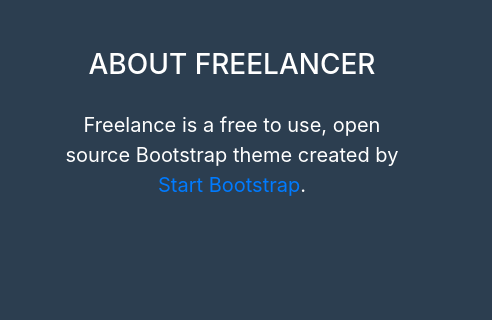
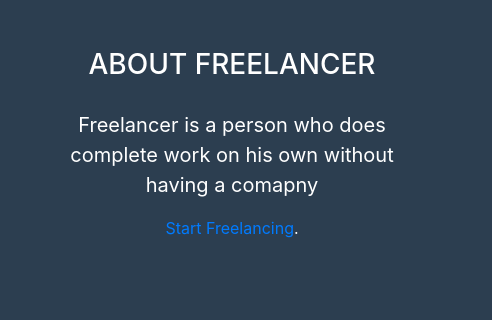
Before and after one commit to devyanigeca/first_upload, a website with bundled scripts: page index.html in a window 1280 px wide. Shown: the part 3238-3558 px from the top of the page, 788-1280 px from the left. Built offline with nearby package versions, Linux system fonts and the light colour scheme.

Commit message:
site has changed his decription

```diff
--- a/index.html
+++ b/index.html
@@ -244,8 +244,8 @@
             </div>
             <div class="footer-col col-md-4">
               <h3>About Freelancer</h3>
-              <p>Freelance is a free to use, open source Bootstrap theme created by
-                <a href="http://startbootstrap.com">Start Bootstrap</a>.</p>
+              <p>Freelancer is a person who does  complete work on his own without having a comapny</p>
+                <a href="http://startbootstrap.com">Start Freelancing</a>.</p>
             </div>
           </div>
         </div>
```
